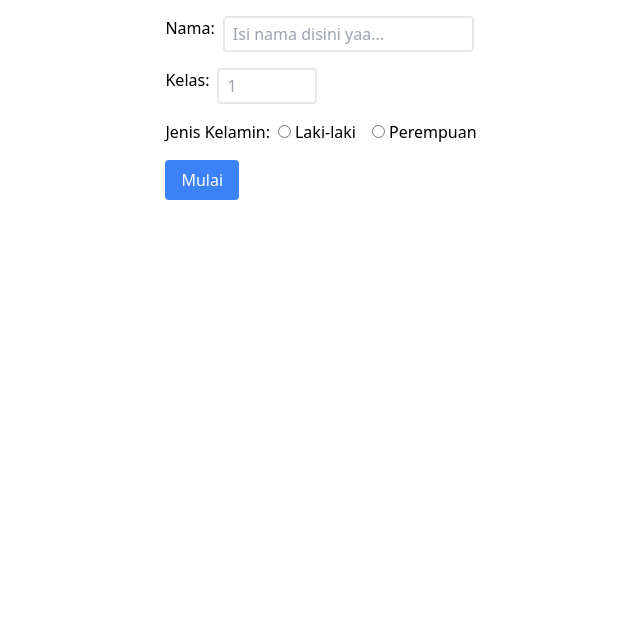
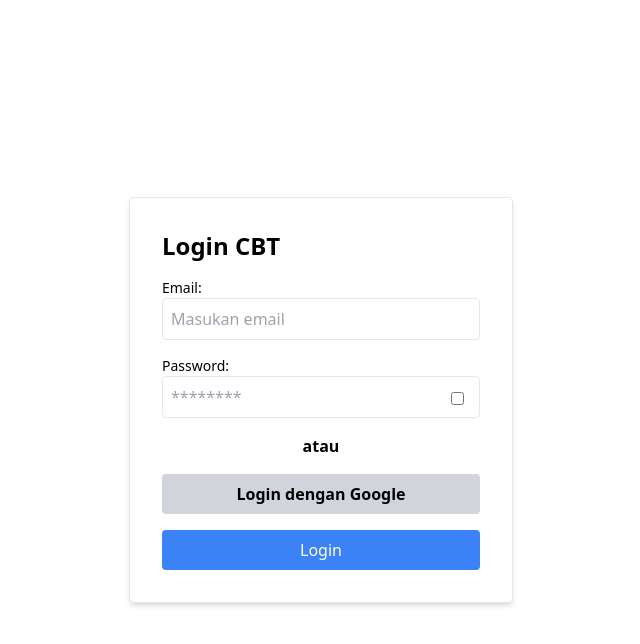
Before and after one commit to rochmadrizky/Create-LoginAndCBT, a Nuxt app: page / in a window 1280 px wide. Shown: the top 644 px of the page, without its empty margins (319-959 px from the left). Built offline with nearby package versions, Linux system fonts and the light colour scheme.

Commit message:
Login selesai

```diff
--- a/app.vue
+++ b/app.vue
@@ -1,5 +1,5 @@
 <template>
   <div>
-    <SoalUjian />
+    <Login />
   </div>
 </template>
--- /dev/null
+++ b/components/Login.vue
@@ -0,0 +1,66 @@
+<template>
+  <div class="flex justify-center items-center h-screen">
+    <div class="p-8 bg-white border rounded shadow-md w-96 mx-auto">
+      <h2 class="text-2xl font-semibold mb-4">Login CBT</h2>
+      <div class="form-group mb-4">
+        <label for="email" class="block text-sm font-medium">Email:</label>
+        <input
+          v-model="email"
+          id="email"
+          placeholder="Masukan email"
+          class="w-full border p-2 rounded"
+        />
+      </div>
+      <div class="form-group mb-4">
+        <label for="password" class="block text-sm font-medium"
+          >Password:</label
+        >
+        <div class="relative">
+          <input
+            :type="tampilkanPassword ? 'text' : 'password'"
+            v-model="password"
+            id="password"
+            placeholder="********"
+            class="w-full border p-2 rounded"
+          />
+          <input
+            type="checkbox"
+            v-model="tampilkanPassword"
+            id="tampilkanPassword"
+            class="absolute right-4 top-4"
+          />
+        </div>
+      </div>
+
+      <p class="text-center font-semibold">atau</p>
+
+      <button
+        @click="loginDenganGoogle"
+        class="w-full my-4 bg-gray-300 py-2 rounded font-semibold"
+      >
+        Login dengan Google
+      </button>
+
+      <button
+        @click="TombolLogin"
+        class="w-full bg-blue-500 text-white py-2 rounded"
+      >
+        Login
+      </button>
+    </div>
+  </div>
+</template>
+
+<script setup>
+const email = ref("");
+const password = ref("");
+const tampilkanPassword = ref(false);
+
+const TombolLogin = () => {
+  alert(`Email: ${email.value}\nPassword: ${password.value}`);
+};
+
+const loginDenganGoogle = () => {
+  alert("Login dengan Google");
+};
+</script>
```
